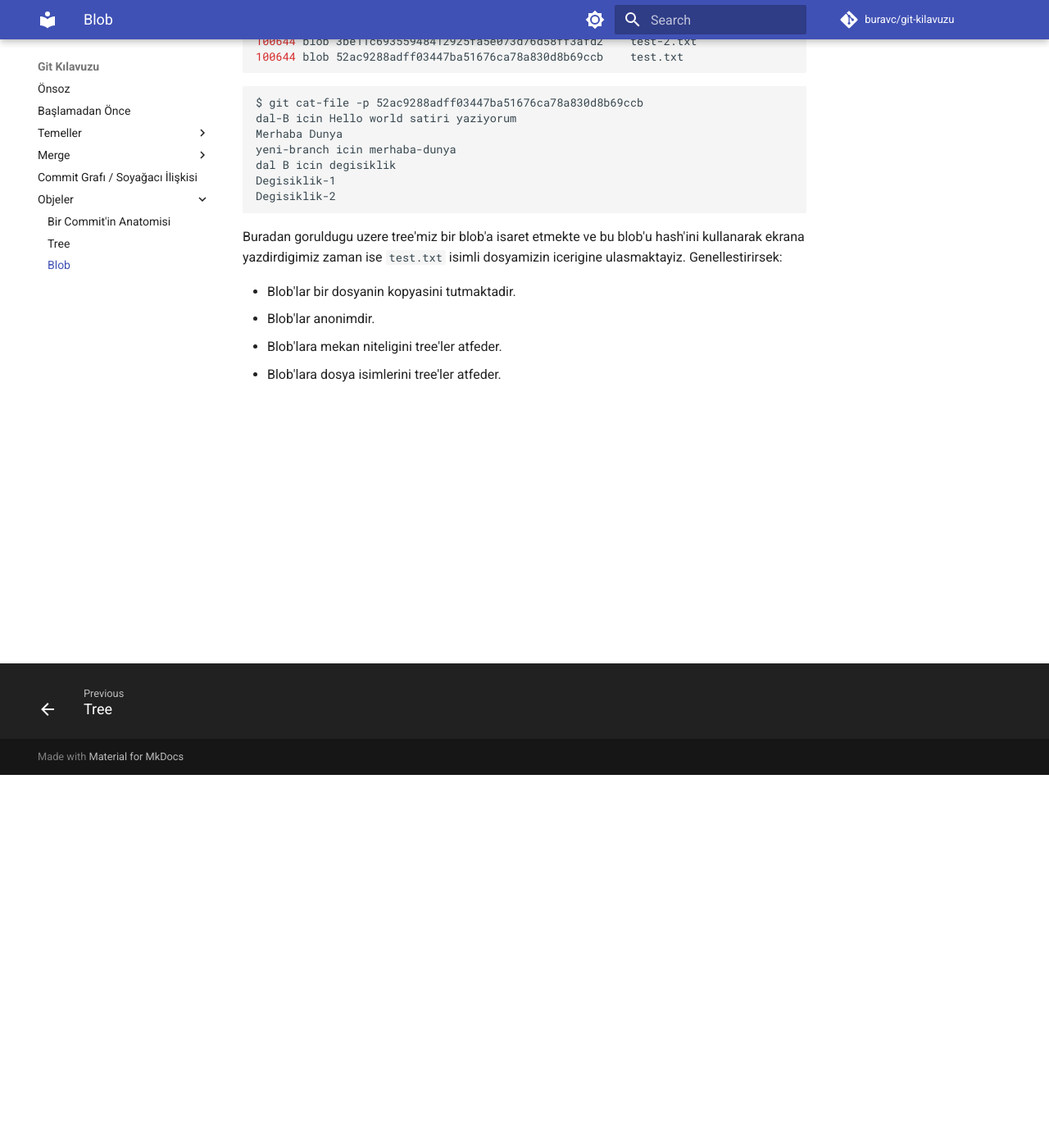
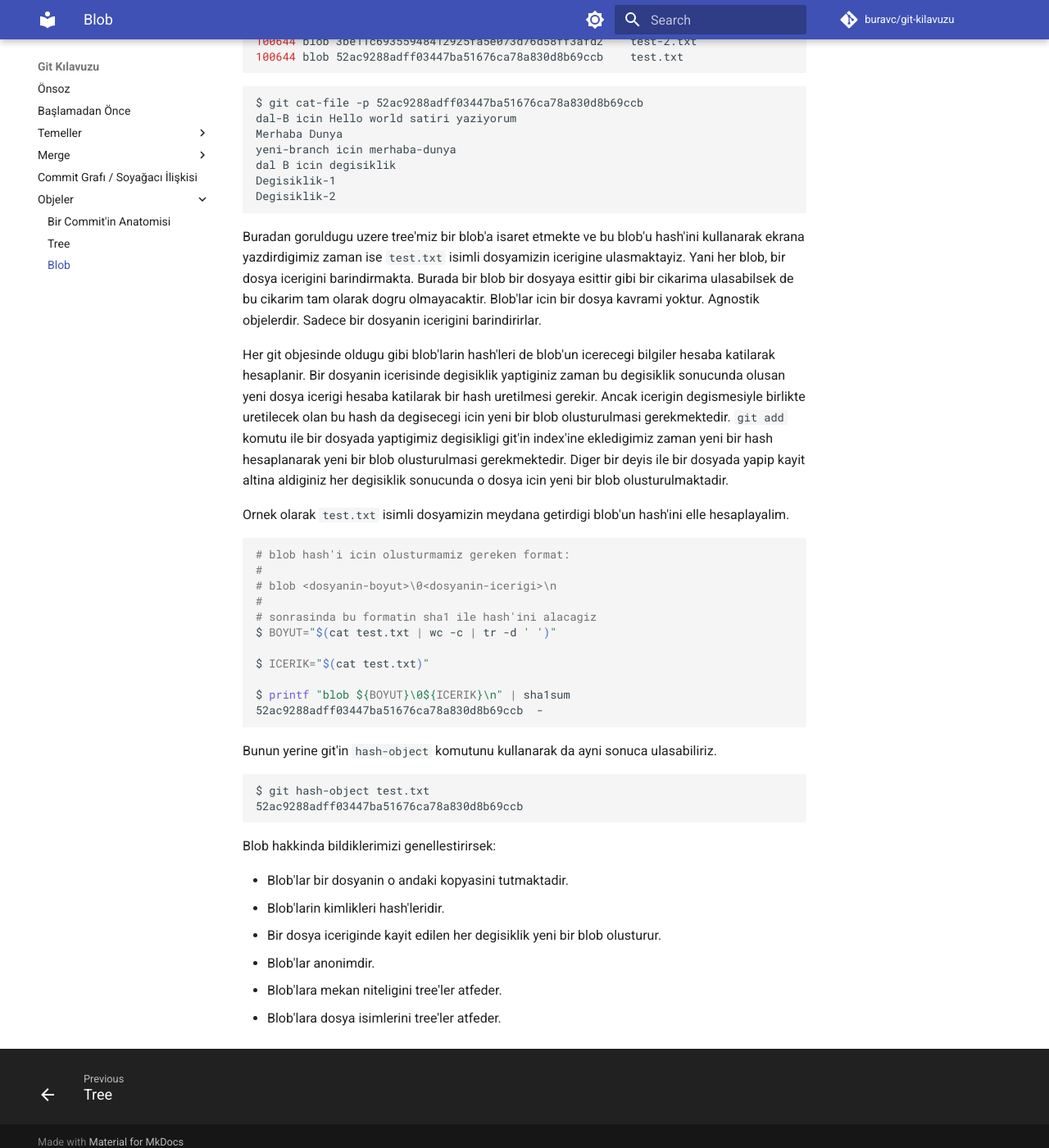
Before and after one commit to buravc/git-kilavuzu, an MkDocs documentation site: the page built from docs/objeler/blob.md, in a window 1280 px wide and 1400 px high, scrolled down 455 px. Shown: the whole window at 82% size. Built offline with MkDocs 1.6.1 and Material for MkDocs 9.7.7, drawn with Linux system fonts in a browser that asks for light colours; comment, search, counter and statistics services are not loaded.

Commit message:
improve blob with hash

```diff
--- a/docs/objeler/blob.md
+++ b/docs/objeler/blob.md
@@ -7,9 +7,23 @@ Ornegin repository'mizin `test.txt` isimli dosyasina karsilik gelen `blob` objes
 
 -8<- "blob.md:find-and-print-test-txt-blob"
 
-Buradan goruldugu uzere tree'miz bir blob'a isaret etmekte ve bu blob'u hash'ini kullanarak ekrana yazdirdigimiz zaman ise `test.txt` isimli dosyamizin icerigine ulasmaktayiz. Genellestirirsek:
+Buradan goruldugu uzere tree'miz bir blob'a isaret etmekte ve bu blob'u hash'ini kullanarak ekrana yazdirdigimiz zaman ise `test.txt` isimli dosyamizin icerigine ulasmaktayiz. Yani her blob, bir dosya icerigini barindirmakta. Burada bir blob bir dosyaya esittir gibi bir cikarima ulasabilsek de bu cikarim tam olarak dogru olmayacaktir. Blob'lar icin bir dosya kavrami yoktur. Agnostik objelerdir. Sadece bir dosyanin icerigini barindirirlar.
 
-- Blob'lar bir dosyanin kopyasini tutmaktadir.
+Her git objesinde oldugu gibi blob'larin hash'leri de blob'un icerecegi bilgiler hesaba katilarak hesaplanir. Bir dosyanin icerisinde degisiklik yaptiginiz zaman bu degisiklik sonucunda olusan yeni dosya icerigi hesaba katilarak bir hash uretilmesi gerekir. Ancak icerigin degismesiyle birlikte uretilecek olan bu hash da degisecegi icin yeni bir blob olusturulmasi gerekmektedir. `git add` komutu ile bir dosyada yaptigimiz degisikligi git'in index'ine ekledigimiz zaman yeni bir hash hesaplanarak yeni bir blob olusturulmasi gerekmektedir. Diger bir deyis ile bir dosyada yapip kayit altina aldiginiz her degisiklik sonucunda o dosya icin yeni bir blob olusturulmaktadir.
+
+Ornek olarak `test.txt` isimli dosyamizin meydana getirdigi blob'un hash'ini elle hesaplayalim.
+
+-8<- "blob.md:manual-hash"
+
+Bunun yerine git'in `hash-object` komutunu kullanarak da ayni sonuca ulasabiliriz.
+
+-8<- "blob.md:git-hash"
+
+Blob hakkinda bildiklerimizi genellestirirsek:
+
+- Blob'lar bir dosyanin o andaki kopyasini tutmaktadir.
+- Blob'larin kimlikleri hash'leridir.
+- Bir dosya iceriginde kayit edilen her degisiklik yeni bir blob olusturur.
 - Blob'lar anonimdir.
 - Blob'lara mekan niteligini tree'ler atfeder.
 - Blob'lara dosya isimlerini tree'ler atfeder.
```
Also changed, not shown: snippets.yaml (+17 -0 lines), snippets/blob.md (+23 -0 lines).
